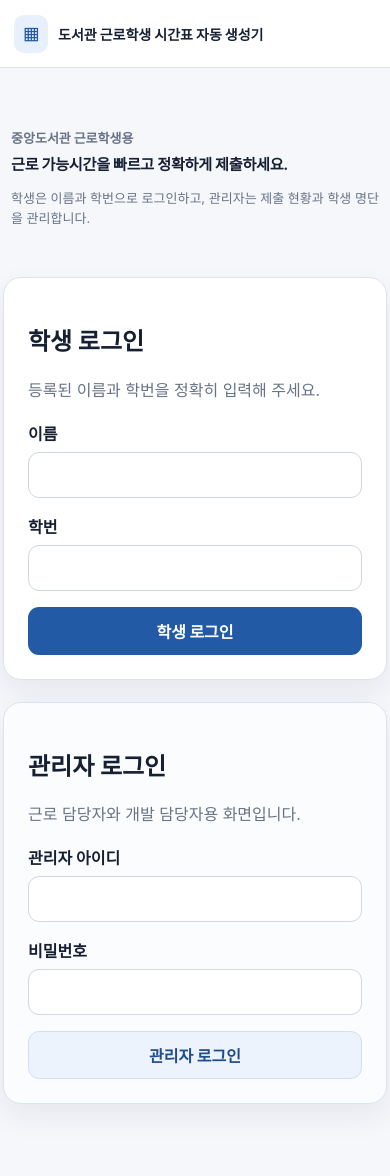
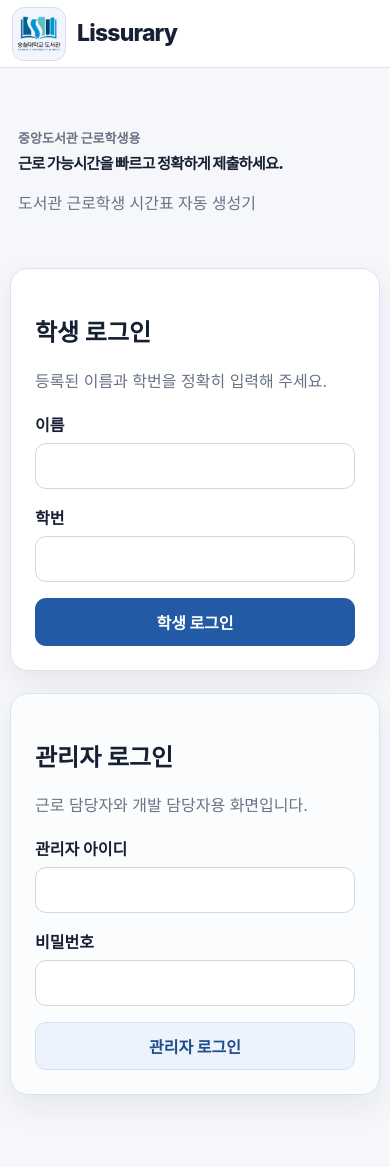
Before and after one commit to dddyoung2/ssu-2026-library-auto-scheduler, a FastAPI app: page / in a window 390 px wide. After the commit the page ends 1121 px from the top, so only its background shows below. Run offline with FastAPI, Linux system fonts and the light colour scheme.

Commit message:
style: apply final Lissurary UI branding (#19)

```diff
--- a/app/static/style.css
+++ b/app/static/style.css
@@ -310,3 +310,195 @@
   .admin-schedule-save-actions{width:100%}
   .admin-schedule-save-actions .btn{flex:1}
 }
+/* =========================================================
+   Lissurary Final UI Patch
+   UI ONLY - no application/database logic changes
+   ========================================================= */
+
+/* ---------- Header / Brand ---------- */
+
+.brand {
+  display: flex;
+  align-items: center;
+  gap: 11px;
+}
+
+.brand-logo-frame {
+  width: 54px;
+  height: 54px;
+  flex: 0 0 54px;
+
+  display: flex;
+  align-items: center;
+  justify-content: center;
+
+  padding: 4px;
+
+  background: #f2f6fc;
+  border: 1px solid #d5e0ef;
+  border-radius: 12px;
+}
+
+.brand-library-logo {
+  display: block;
+  width: 100%;
+  height: 100%;
+  object-fit: contain;
+}
+
+.brand-name {
+  font-size: 23px !important;
+  line-height: 1.2;
+  font-weight: 800 !important;
+  letter-spacing: -0.035em;
+}
+
+
+/* ---------- Login Hero ---------- */
+
+.hero.compact {
+  max-width: 920px;
+}
+
+.hero.compact h1 {
+  font-weight: 900;
+  letter-spacing: -0.048em;
+}
+
+.hero-subtitle {
+  margin-top: 18px !important;
+  color: var(--muted) !important;
+  font-size: 18px !important;
+  line-height: 1.65;
+  font-weight: 500;
+}
+
+
+/* =========================================================
+   Mobile
+   월~토 전체를 한 화면에 표시
+   ========================================================= */
+
+@media (max-width: 820px) {
+
+  /* 화면 양옆 여백 최소화 */
+  .page {
+    padding-left: 10px !important;
+    padding-right: 10px !important;
+  }
+
+  .topbar {
+    padding-left: 12px !important;
+    padding-right: 12px !important;
+  }
+
+  /* 모바일에서도 Lissurary 크기 유지 */
+  .brand-name {
+    font-size: 23px !important;
+    font-weight: 800 !important;
+  }
+
+  .brand-logo-frame {
+    width: 54px;
+    height: 54px;
+    flex-basis: 54px;
+  }
+
+  /* Hero */
+  .hero {
+    padding-left: 9px;
+    padding-right: 9px;
+  }
+
+  .hero.compact h1 {
+    font-weight: 900;
+    line-height: 1.18;
+  }
+
+  .hero-subtitle {
+    font-size: 16px !important;
+    line-height: 1.6;
+  }
+
+
+  /* ---------- Schedule ---------- */
+
+  /* 기존 모바일 요일 탭 사용 안 함 */
+  .mobile-day-tabs {
+    display: none !important;
+  }
+
+  /* 월~토 모든 열 강제 표시 */
+  .schedule-table th[data-day-index],
+  .schedule-table td[data-day-index] {
+    display: table-cell !important;
+  }
+
+  .schedule-scroll {
+    width: 100%;
+    overflow-x: hidden !important;
+  }
+
+  .schedule-table {
+    width: 100% !important;
+    min-width: 0 !important;
+    table-layout: fixed !important;
+  }
+
+  /* 시간 열만 조금 좁게 */
+  .schedule-table .time-col {
+    width: 58px !important;
+    min-width: 58px !important;
+
+    padding-left: 1px !important;
+    padding-right: 1px !important;
+
+    font-size: 9px !important;
+    line-height: 1.15;
+    white-space: normal;
+  }
+
+  /* 월~토 셀 */
+  .schedule-table th[data-day-index],
+  .schedule-table td[data-day-index] {
+    width: auto !important;
+    min-width: 0 !important;
+
+    padding-left: 1px !important;
+    padding-right: 1px !important;
+
+    font-size: 10px !important;
+    letter-spacing: -0.04em;
+  }
+
+  .schedule-table thead th[data-day-index] {
+    font-size: 11px !important;
+  }
+
+  .slot {
+    height: 46px;
+    font-size: 10px !important;
+  }
+
+  /* 하단 요일별 1순위 합계도 6요일 전체 표시 */
+  .first-day-total {
+    padding-left: 1px !important;
+    padding-right: 1px !important;
+  }
+
+  .first-day-total span {
+    font-size: 9px !important;
+  }
+
+  .first-day-total strong {
+    font-size: 13px !important;
+    letter-spacing: -0.04em;
+  }
+
+  .first-summary-label {
+    padding-left: 3px !important;
+    padding-right: 3px !important;
+    font-size: 9px !important;
+    line-height: 1.2;
+  }
+}
--- a/app/templates/base.html
+++ b/app/templates/base.html
@@ -4,15 +4,28 @@
   <meta charset="utf-8">
   <meta name="viewport" content="width=device-width, initial-scale=1, viewport-fit=cover">
   <title>{{ title }}</title>
-  <link rel="stylesheet" href="/static/style.css?v=50">
+  <link rel="stylesheet" href="/static/style.css?v=51">
 </head>
 <body>
   <header class="topbar">
-    <div class="brand"><span class="brand-icon">▦</span><span>{{ title }}</span></div>
+    <div class="brand">
+      <span class="brand-logo-frame">
+        <img
+          class="brand-library-logo"
+          src="/static/soongsil_library_logo.png"
+          alt="숭실대학교 도서관 로고"
+        >
+      </span>
+      <span class="brand-name">Lissurary</span>
+    </div>
+
     {% block header_actions %}{% endblock %}
   </header>
+
   <main class="page">{% block content %}{% endblock %}</main>
+
   <div id="toast" class="toast" role="status" aria-live="polite"></div>
+
   {% block scripts %}{% endblock %}
 </body>
 </html>
--- a/app/templates/login.html
+++ b/app/templates/login.html
@@ -3,7 +3,7 @@
 <section class="hero compact">
   <p class="eyebrow">중앙도서관 근로학생용</p>
   <h1>근로 가능시간을 빠르고 정확하게 제출하세요.</h1>
-  <p>학생은 이름과 학번으로 로그인하고, 관리자는 제출 현황과 학생 명단을 관리합니다.</p>
+  <p class="hero-subtitle">도서관 근로학생 시간표 자동 생성기</p>
 </section>
 <div class="login-grid">
   <section class="card">
```
Also changed, not shown: app/static/soongsil_library_logo.png (added).
